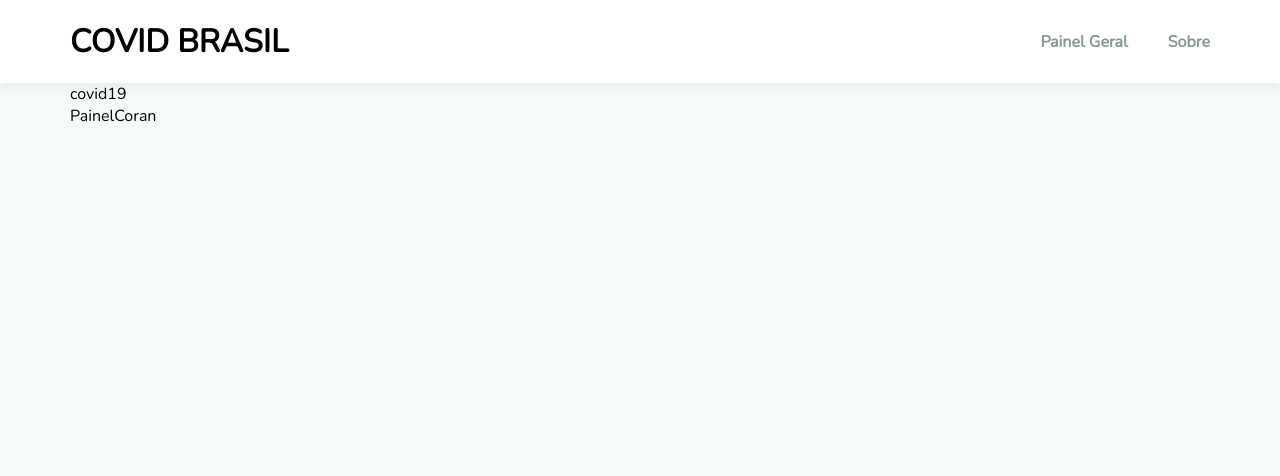
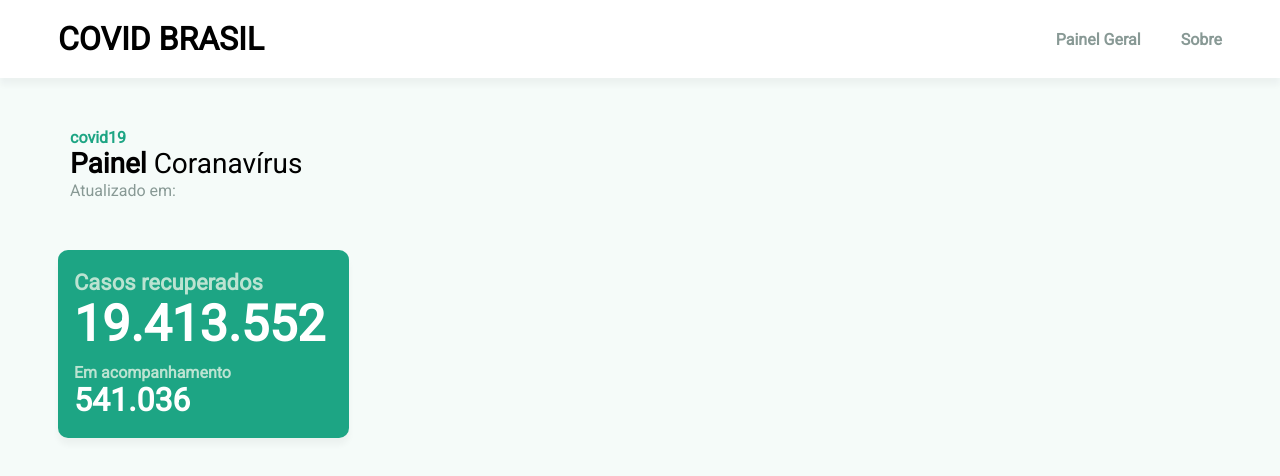
Before and after one commit to viniciusbacellar/COVID_BRASIL, a website: page index.html in a window 1280 px wide. Drawn offline with nearby package versions, Linux system fonts and the light colour scheme.

Commit message:
add painel

```diff
--- a/css/style.css
+++ b/css/style.css
@@ -7,7 +7,7 @@
   vertical-align: baseline;
   text-decoration: none;
   list-style: none;
-  font-family: "Nunito", sans-serif;
+  font-family: "Roboto", sans-serif;
 }
 /* RESET */
 
@@ -27,6 +27,8 @@ body {
   justify-content: space-between;
   padding-top: 20px;
   padding-bottom: 20px;
+  padding-right: 0;
+  padding-left: 0;
 }
 #nav-menu > a {
   font-size: 2em;
@@ -44,3 +46,55 @@ body {
 #nav-menu ul li:first-child {
   margin-right: 40px;
 }
+
+/* MENU */
+
+.painel-titulo {
+  margin-top: 50px;
+  margin-bottom: 50px;
+}
+
+.painel-titulo p:first-child {
+  color: #1da584;
+  font-weight: bold;
+}
+.painel-titulo h1 {
+  line-height: 34px;
+  font-size: 28px;
+}
+
+.painel-titulo h1 span {
+  font-weight: bold;
+}
+
+.painel-titulo p:last-child {
+  color: #889995;
+}
+
+.numero-casos {
+  background: #1da584;
+  padding: 20px 16px;
+  border-radius: 10px;
+}
+
+.numero-casos {
+  color: #bbe3d1;
+  font-weight: bold;
+  box-shadow: 0 7px 6px 0 rgba(13, 23, 34, 0.04);
+}
+
+.numero-casos p:first-child {
+  font-size: 22px;
+}
+
+.recuperados {
+  font-size: 50px;
+  color: #fff;
+  margin-bottom: 10px;
+}
+
+.acompanhamento {
+  font-size: 32px;
+  line-height: 36px;
+  color: #fff;
+}
--- a/index.html
+++ b/index.html
@@ -7,7 +7,7 @@
   <meta name="viewport" content="width=device-width, initial-scale=1.0">
   <link rel="preconnect" href="https://fonts.googleapis.com">
   <link rel="preconnect" href="https://fonts.gstatic.com" crossorigin>
-  <link href="https://fonts.googleapis.com/css2?family=Nunito&display=swap" rel="stylesheet">
+  <link href="https://fonts.googleapis.com/css2?family=Roboto&display=swap" rel="stylesheet">
   <link rel="stylesheet" href="bibliotecas/bootstrap-grid.min.css">
   <link rel="stylesheet" href="css/style.css">
   <title>Covid Brasil</title>
@@ -18,9 +18,9 @@
   <div id="fundo-branco">
     <div class="container">
       <div class="row">
-        <nav id="nav-menu">
-          <a href="#">Covid Brasil</a>
-          <ul>
+        <nav id="nav-menu" class="flex-wrap">
+          <a href="#" class="col-md-6">Covid Brasil</a>
+          <ul class="col-md-6 justify-content-end">
             <li><a href="#">Painel Geral</a></li>
             <li><a href="#">Sobre</a></li>
           </ul>
@@ -31,10 +31,22 @@
   <!-- FINAL MENU -->
 
   <header class="container">
+    <div class="row col-md-12 painel-titulo">
+      <p>covid19</p>
+      <h1><span>Painel </span>Coranavírus</h1>
+      <p>Atualizado em:<span id="data"></span></p>
+    </div>
+
     <div class="row">
-      <p>covid19</p>
-      <h1><span>Painel</span>Coran</h1>
+      <div class="col-md-3 numero-casos">
+        <p>Casos recuperados</p>
+        <div class="recuperados">19.413.552</div>
+        <p>Em acompanhamento</p>
+        <div class="acompanhamento">541.036</div>
+      </div>
+
     </div>
+
   </header>
 
 
```
